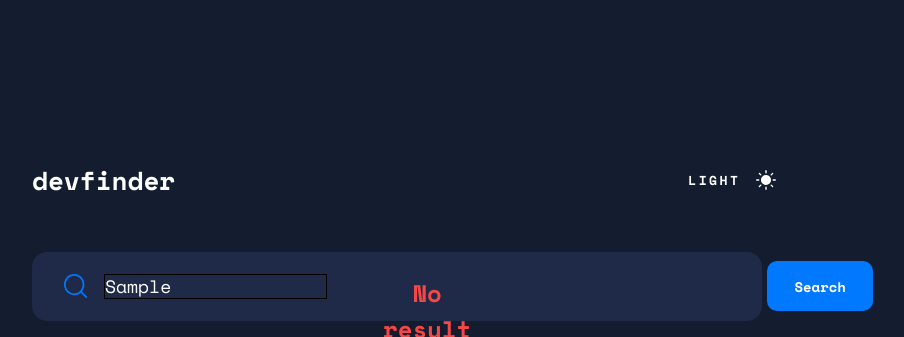
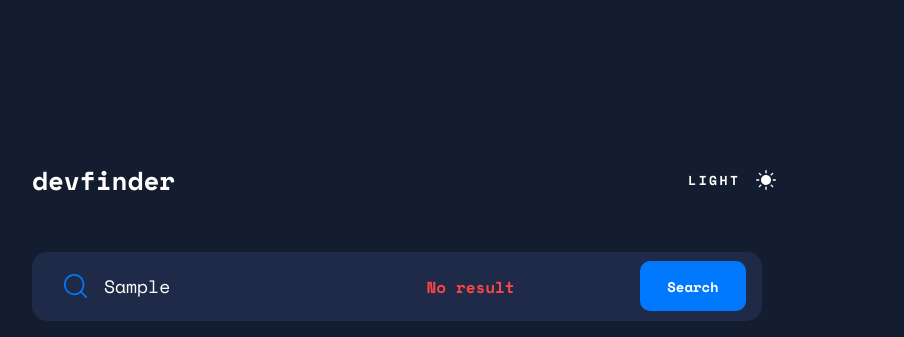
Before and after one commit to Abimbola-ai/github-user-search-app, a plain HTML site: page dark.html in a window 1536 px wide. Both pictures are taken after typing "Sample" into the empty fields and a click on the button "Search". Shown: the top 337 px of the page, without its empty margins (352-1256 px from the left). Drawn offline with nearby package versions, Linux system fonts and the light colour scheme; no server answers.

Commit message:
updated css

```diff
--- a/css/dark.css
+++ b/css/dark.css
@@ -585,21 +585,22 @@ a { color: inherit; }
     }
     .search input {
         width: 18.875rem;
-        /* width: 80%; */
-        border: 1px solid black;
+
 
     }
 
    #no-result {
         color: #F74646;
         font-family: Space Mono;
-        font-size: 1.5rem;
+        font-size: 1rem;
         font-style: normal;
         font-weight: 700;
         line-height: normal;
         width: 10rem;
         height: 1.375rem;
-        margin: 2.5rem;
+        /* margin: 2.5rem; */
+        margin-right: -10rem;
+
 
     }
 
```
